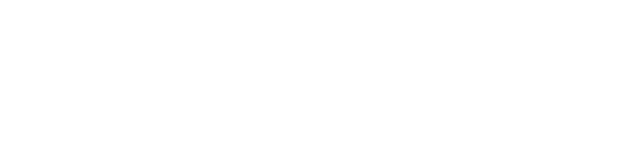
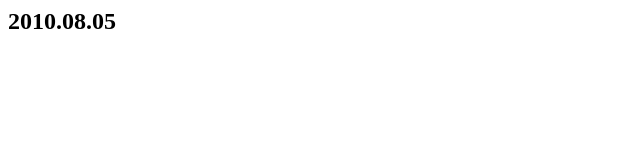
Before and after one commit to FBoti10/0305, a plain HTML site: page index.html in a window 1280 px wide. Shown: the whole page, without its empty margins (0-640 px from the left). Drawn offline with Linux system fonts and the light colour scheme.

Commit message:
Születés hozzáadva

```diff
--- a/index.html
+++ b/index.html
@@ -6,6 +6,6 @@
     <title>Document</title>
 </head>
 <body>
-
+<h2>2010.08.05</h2>
 </body>
 </html>
```
